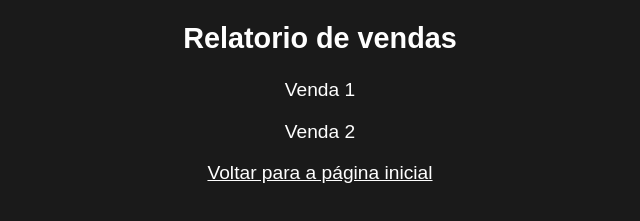
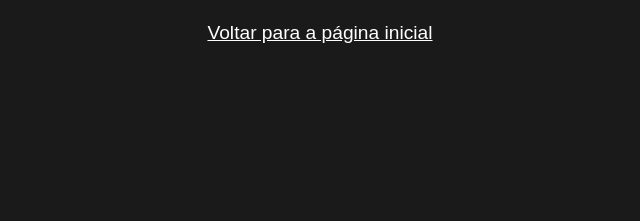
Before and after one commit to ErickJunior017/aulaTest, a plain HTML site: page vendas.html in a window 1280 px wide. Shown: the part 73-294 px from the top of the page, without its empty margins (320-960 px from the left). Drawn offline with Linux system fonts and the light colour scheme.

Commit message:
Atualizando

```diff
--- a/vendas.html
+++ b/vendas.html
@@ -7,9 +7,6 @@
 </head>
 <body style="background-color: rgba(0, 0, 0, 0.897);font-family: Arial, Helvetica, sans-serif; text-align: center; color: white; font-size: 1.2em;">
     <h1>Página de Vendas</h1>
-    <h2>Relatorio de vendas</h2>
-    <p>Venda 1</p>
-    <p>Venda 2</p>
     <a href="index.html" style="color: white;">Voltar para a página inicial</a>
 </body>
 </html>
```
